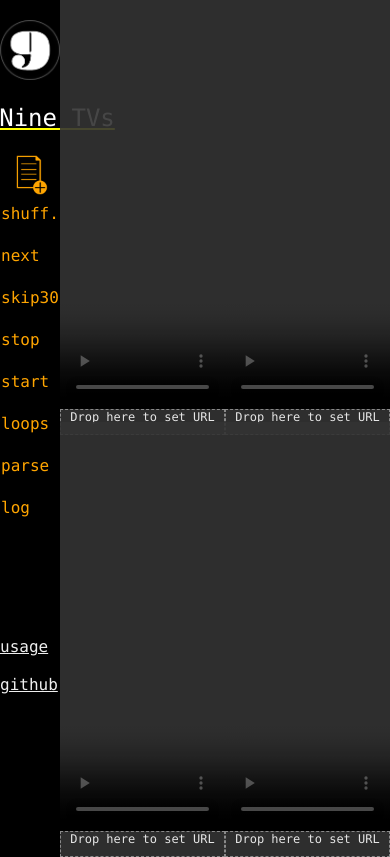
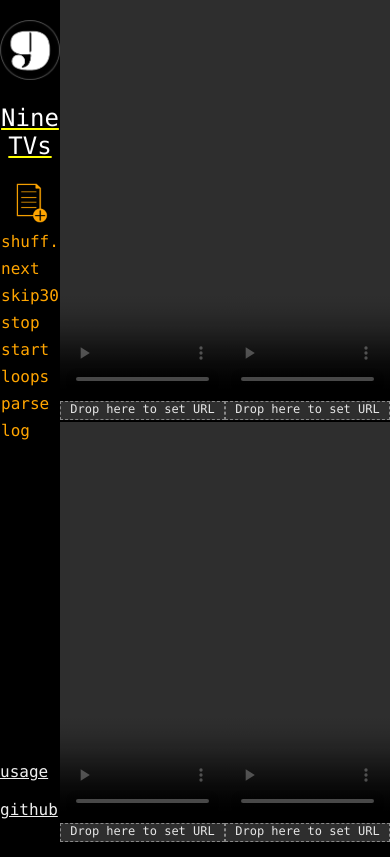
Before and after one commit to kmfd/kmfd.github.io, a plain HTML site: page index.html in a window 390 px wide. Drawn offline with Linux system fonts and the light colour scheme; a script that the page names is missing.

Commit message:
Update ninetvs.css
improve responsiveness of grid and controls down to maybe 720p

```diff
--- a/ninetvs.css
+++ b/ninetvs.css
@@ -49,6 +49,7 @@ a#github:visited {
 /*.tv-row:hover #urlbox {
     display: inherit;
 }*/
+
 #one {
   margin: 0;
   /*background: url("9circle.png") no-repeat center;*/
@@ -90,7 +91,7 @@ a#github:visited {
 
 #tv {
   margin: 0;
-  height: 97%;
+  height: 95%;
 }
 
 .vid {
@@ -175,7 +176,7 @@ input, output {
   color: orange;
   display: block;
   border: 1px solid #000000;
-  height: 40px;
+  height: 35px;
 }
 
 .aspect p {
@@ -250,7 +251,7 @@ label {
   border: 3px dashed #999;
   background: #333;
   overflow-y: hidden;
-  height: 24px;
+  height: 4%;
 }
 
 .drop .info {
@@ -341,20 +342,25 @@ label {
   }
 }
 
-@media screen and (max-width: 1040px) {
+@media screen and (max-width: 1440px) {
   h2 {
     color: #ffffff;
     font-weight: 400;
   }
 
   .navbar h2 {
-    margin-left: -5px;
-    width: 124px;
+    margin-left: -25px;
+    width: 110px;
   }
 
   .navbar>.container .navbar-brand, .navbar>.container-fluid .navbar-brand {
     margin-left: -10;
   }
+
+  #tv {
+    margin: 0;
+  }
+
 
   #logbox {
     bottom: -65px;
@@ -406,7 +412,21 @@ label {
     font-size: 80%;
     color: #fff;
   }
+
+
+  .aspect {
+    height: 25px;
+  }
+
+
+
+  a#github {
+  bottom: 25px;
+  }
+
 }
+
+
 
 /* Shift to Bottom Nav */
 @media (max-aspect-ratio: 16/9) {
```
